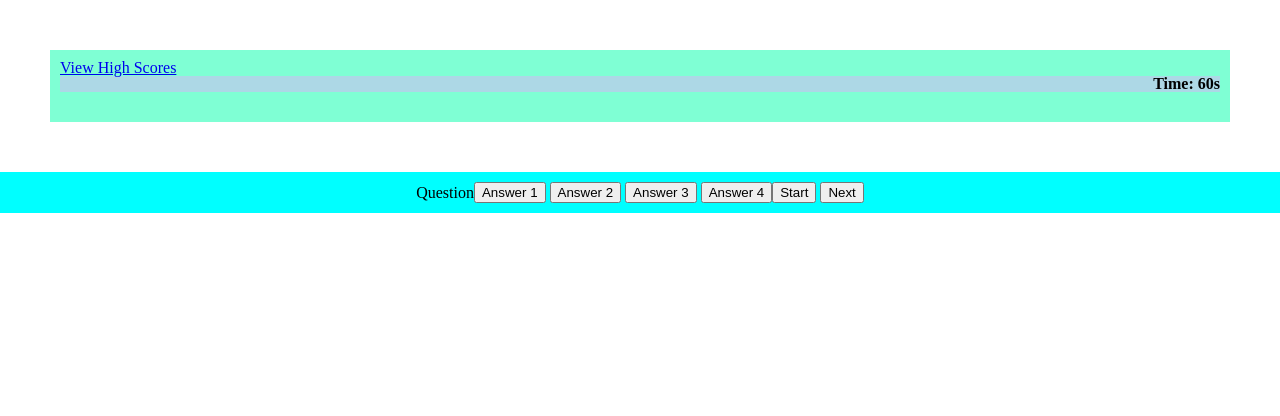
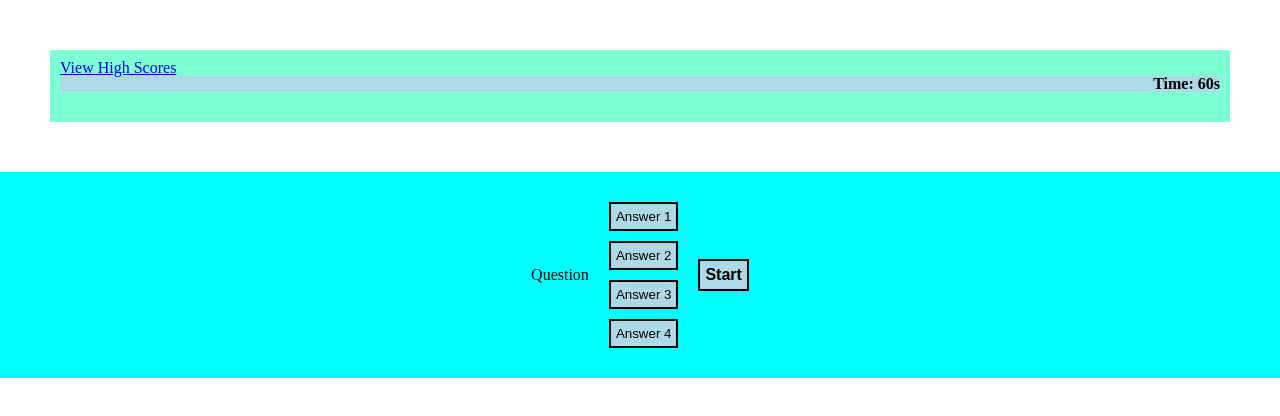
Before and after one commit to ckc2007/Test-Your-Code-Knowledge-Online-Quiz, a plain HTML site: page index.html in a window 1280 px wide. Drawn offline with Linux system fonts and the light colour scheme.

Commit message:
working on css first

```diff
--- a/assets/css/style.css
+++ b/assets/css/style.css
@@ -32,3 +32,35 @@ p {
   margin-bottom: 20px;
   font-weight: bold;
 }
+
+.btn-grid {
+  display: grid;
+  grid-template-columns: repeat(1, auto);
+  gap: 10px;
+  margin: 20px;
+}
+
+.btn {
+  background-color: lightblue;
+  border: 2px solid black;
+  padding: 5px;
+}
+
+.btn:hover {
+  border-color: blue;
+}
+
+.start-btn {
+  font-size: 16px;
+  font-weight: bold;
+}
+
+.controls {
+  display: flex;
+  justify-content: center;
+  align-items: center;
+}
+
+.hide {
+  display: none;
+}
```
